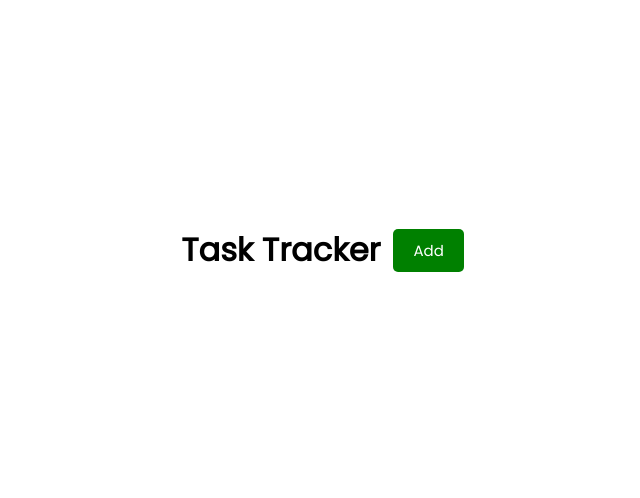
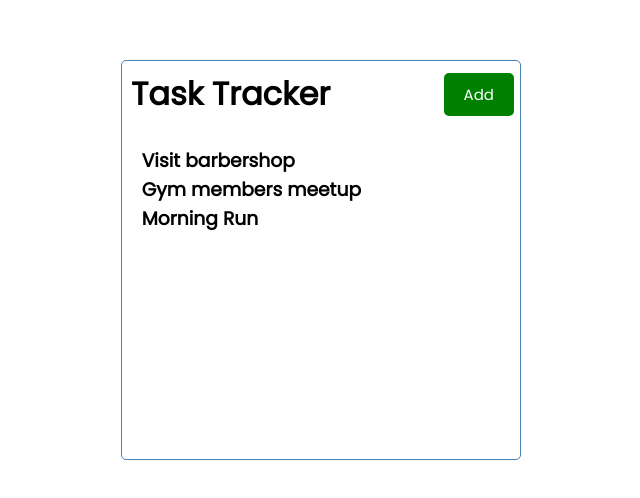
Before and after one commit to rowah/task-tracker-react, a React (Create React App) app: page / in a window 1280 px wide. Shown: the part 140-638 px from the top of the page, without its empty margins (319-959 px from the left). Built offline with nearby package versions, Linux system fonts and the light colour scheme.

Commit message:
displays data

```diff
--- a/src/App.js
+++ b/src/App.js
@@ -1,6 +1,12 @@
 import Header from "./components/Header";
+import Tasks from "./components/Tasks";
 function App() {
-  return <Header />;
+  return (
+    <div className="container">
+      <Header />
+      <Tasks />
+    </div>
+  );
 }
 
 export default App;
--- /dev/null
+++ b/src/components/Tasks.js
@@ -0,0 +1,35 @@
+//rac
+const tasks = [
+  {
+    id: 1,
+    text: "Visit barbershop",
+    day: "Oct 5th at 1600HRS",
+    reminder: true,
+  },
+  {
+    id: 2,
+    text: "Gym members meetup",
+    day: "Oct 8th at 0800HRS",
+    reminder: true,
+  },
+  {
+    id: 3,
+    text: "Morning Run",
+    day: "Oct 9th at 0540HRS",
+    reminder: false,
+  },
+];
+
+const Tasks = () => {
+  return (
+    <>
+      {tasks.map((task) => (
+        <h3 key={task.id} style={{ color: "black", marginLeft: "1em" }}>
+          {task.text}
+        </h3>
+      ))}
+    </>
+  );
+};
+
+export default Tasks;
--- a/src/index.css
+++ b/src/index.css
@@ -49,11 +49,12 @@ body {
   max-width: 66vh;
   margin: 1px auto;
   overflow: auto;
-  min-height: 300px;
+  min-height: 400px;
   border: 1px solid steelblue;
   padding: 1px;
   border-radius: 5px;
-  background-color: #313133a4;
+  background-color: #fffffffd;
+  width: 400px;
 }
 
 .header {
```
Also changed, not shown: src/App.css (deleted, +0 -38 lines).
